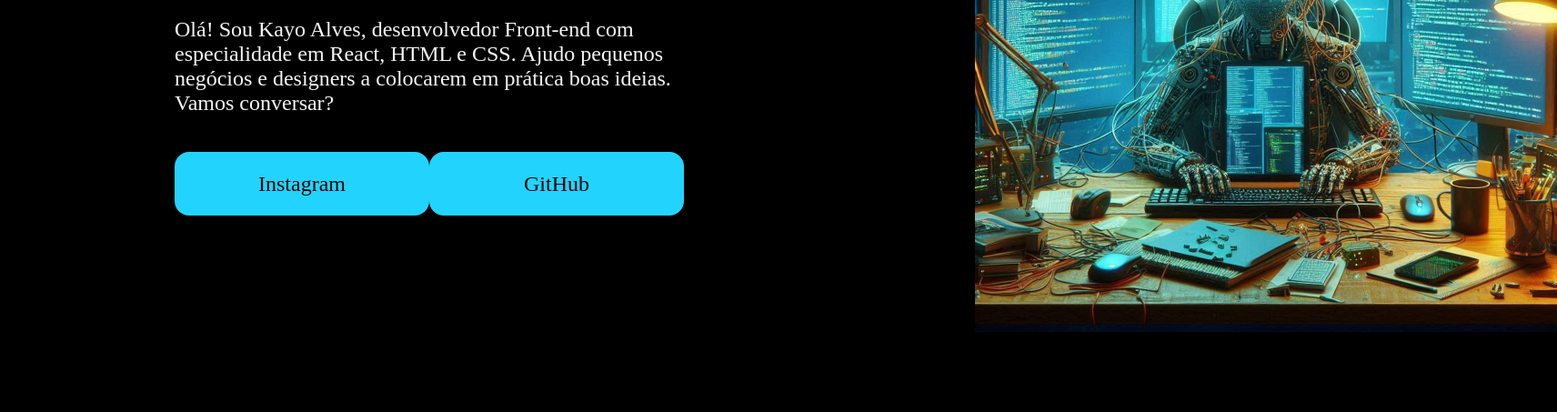
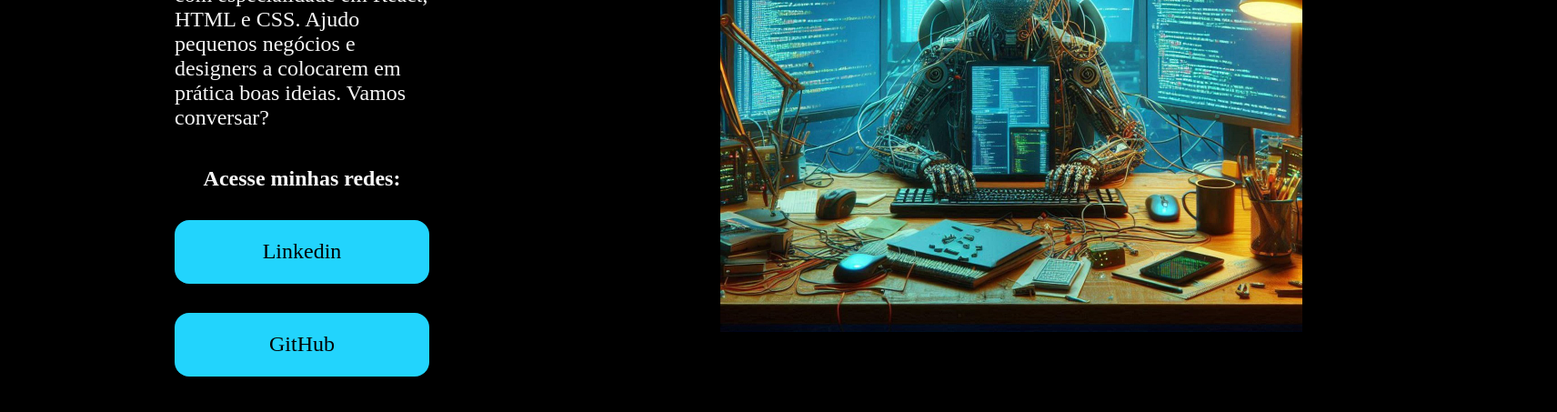
Before and after one commit to kayoJVD/HTMLCSS, a plain HTML site: page index.html in a window 1280 px wide. Shown: the part 723-1176 px from the top of the page at 91% size, 1712 px wide, since content can reach past the window. Drawn offline with Linux system fonts and the light colour scheme; a web font is replaced by a local one.

Commit message:
Atribundo o H2 e alterando as colunas dos links

```diff
--- a/index.html
+++ b/index.html
@@ -12,11 +12,12 @@
                 <P class="apresentacao__conteudo__paragrafo">Olá! Sou Kayo Alves, desenvolvedor Front-end com especialidade em React, HTML e CSS.
                 Ajudo pequenos negócios e designers a colocarem em prática boas ideias. Vamos conversar?</P>
             <div class="apresentacao__links">
-                <a class="apresentacao__links__link" href="https://www.instagram.com/kayo_knd/">Instagram</a>
+                <h2>Acesse minhas redes:</h2>
+                <a class="apresentacao__links__link" href="https://www.linkedin.com/in/kayo-alves-de-santana-1031511a6/">Linkedin</a>
                 <a class="apresentacao__links__link" href="https://github.com/kayoJVD">GitHub</a>
             </div>
             </section>
-                <img src="img.jpg" alt="Foto da cecilia">
+                <img src="img.jpg" alt="Foto boneco programando">
         </main>
         <footer></footer>
     </body>
--- a/style.css
+++ b/style.css
@@ -43,7 +43,10 @@ body {
 
 .apresentacao__links{
     display: flex;
+    flex-direction: column;
     justify-content: space-between;
+    align-items: center;
+    gap: 32px;
 }
 
 .apresentacao__links__link {
```
